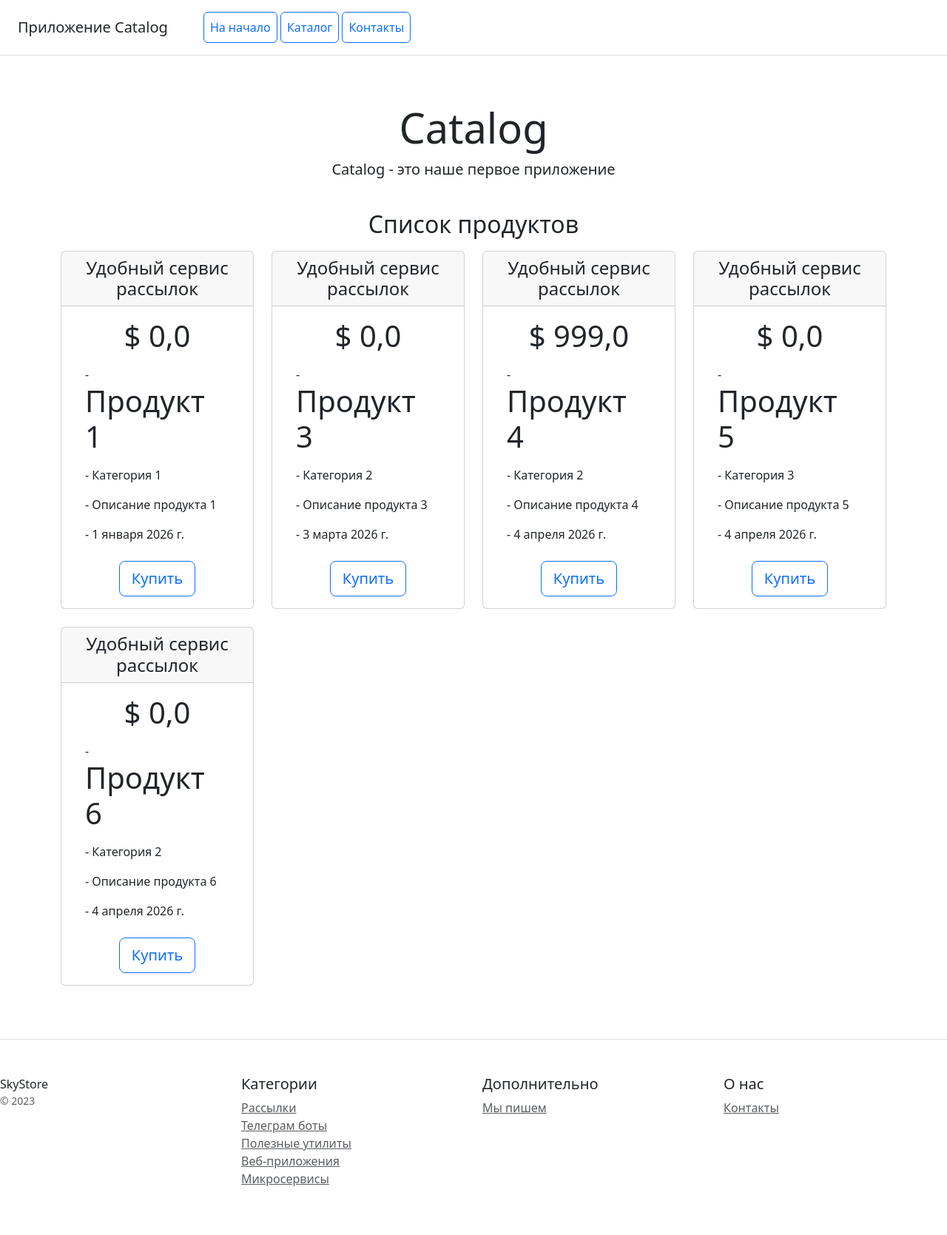
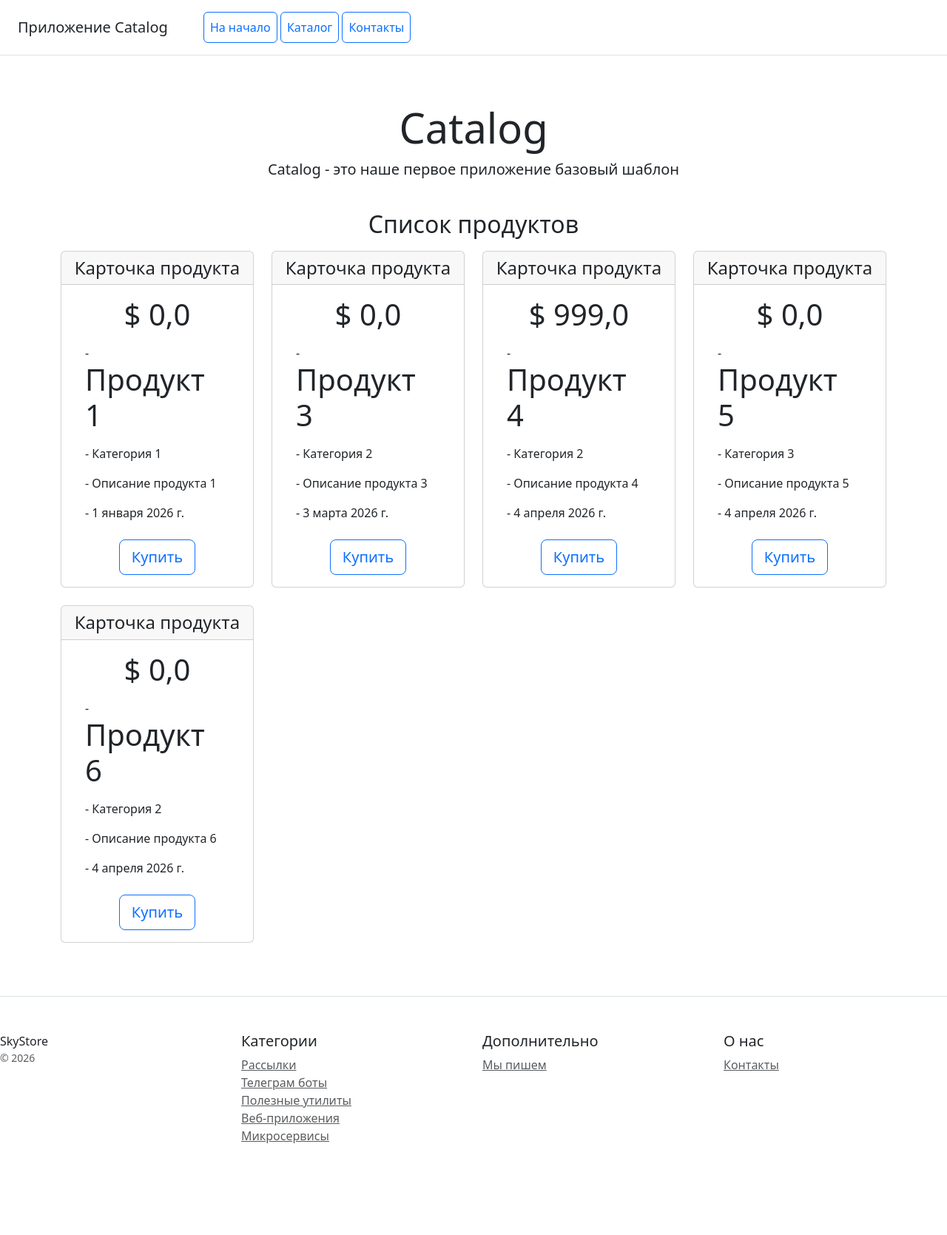
Before and after one commit to kokc80/H23, a Django app: page /product/ in a window 1280 px wide. Shown: the whole page at 74% size. After the commit the page ends 1545 px from the top, so only its background shows below. Run offline with Django 5.2, Linux system fonts and the light colour scheme; data comes from the database, SQL or seed files in the repository; some libraries are stand-ins or nearby versions.

Commit message:
исправлены ссылки в меню, добавлен header 20260304

```diff
--- a/catalog/templates/base.html
+++ b/catalog/templates/base.html
@@ -2,19 +2,7 @@
 <link rel="stylesheet" href="{% static 'css/bootstrap.min.css' %}">
 <!doctype html>
 <html lang="en">
-<head>
-    <meta charset="utf-8">
-    <meta name="viewport" content="width=device-width, initial-scale=1">
-    <title>Проверка приложения catalog</title>
-</head>
-<body>
-
-{% include "includes/inc_menu.html" %}
-
-<div class="pricing-header px-3 py-3 pt-md-5 pb-md-4 mx-auto text-center">
-    <h1 class="display-4">Catalog</h1>
-    <p class="lead">Catalog - это наше первое приложение</p>
-</div>
+{% include "includes/inc_header.html" %}
 
 <div class="container">
     {% block content %}
--- a/catalog/templates/includes/inc_footer.html
+++ b/catalog/templates/includes/inc_footer.html
@@ -2,7 +2,7 @@
         <div class="row">
             <div class="col-12 col-md">
                 SkyStore
-                <small class="d-block mb-3 text-muted">&copy; 2023</small>
+                <small class="d-block mb-3 text-muted">&copy; 2026</small>
             </div>
             <div class="col-6 col-md">
                 <h5>Категории</h5>
--- /dev/null
+++ b/catalog/templates/includes/inc_header.html
@@ -0,0 +1,13 @@
+<head>
+    <meta charset="utf-8">
+    <meta name="viewport" content="width=device-width, initial-scale=1">
+    <title>Проверка приложения catalog</title>
+</head>
+<body>
+
+{% include "includes/inc_menu.html" %}
+
+<div class="pricing-header px-3 py-3 pt-md-5 pb-md-4 mx-auto text-center">
+    <h1 class="display-4">Catalog</h1>
+    <p class="lead">Catalog - это наше первое приложение базовый шаблон</p>
+</div>
--- a/catalog/templates/product_detail.html
+++ b/catalog/templates/product_detail.html
@@ -5,6 +5,6 @@
     <title>Детали продукта</title>
 </head>
 <body>
-{{prod.name_rod}}
+{{prod.name_prod}}
 </body>
 </html>
--- a/catalog/templates/product_list.html
+++ b/catalog/templates/product_list.html
@@ -7,7 +7,7 @@
         <div class="col-3">
             <div class="card mb-4 box-shadow">
                 <div class="card-header">
-                    <h4 class="my-0 font-weight-normal">Удобный сервис рассылок</h4>
+                    <h4 class="my-0 font-weight-normal">Карточка продукта</h4>
                 </div>
                 <div class="card-body">
                     <h1 class="card-title pricing-card-title">$ {{ item.price }}</h1>
```
Also changed, not shown: catalog/templates/contacts.html (+1 -7 lines).
